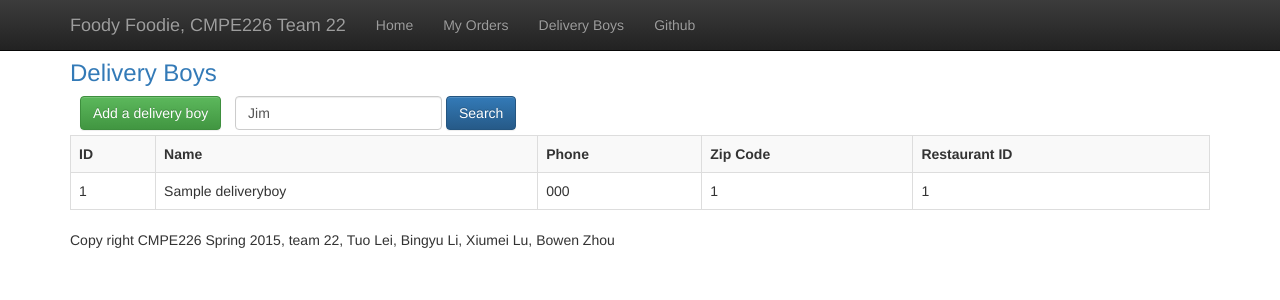
After one commit to Budweiser-CMPE207/FoodyFoodie, a PHP site: page /deliveryboys.php in a window 1280 px wide. The commit adds this page. Shown: the top 300 px of the page. Run offline with PHP 8.4, Linux system fonts and the light colour scheme; tables that the repository leaves empty hold one stand-in row (values such as "Sample post"); some libraries are stand-ins or nearby versions.

Commit message:
Delivery Boys

```diff
--- /dev/null
+++ b/foodie/deliveryboys.php
@@ -0,0 +1,74 @@
+<?php
+include 'head.php';
+?>
+<h3><a href="deliveryboys.php">Delivery Boys</a></h3>
+<button class="btn btn-success" style="margin-left: 10px" onclick="showDeliveryboysForm()">Add a delivery boy</button>
+
+<form action="" method="get" class="form-inline" style="display: inline-block;margin-left: 10px">
+    <input type="text" class="form-control" name="query" value="Jim">
+    <button type="submit" class="btn btn-primary">Search</button>
+</form>
+<div id="addDeliveryboy" style="margin: 10px; display: none">
+    <form action="deliveryboys_add.php" method="post" class="form" role="form" enctype="multipart/form-data">
+        <input type="hidden" name="user" value="Tuo Lei" />
+        <div class="form-group">
+            <label for="name">Delivery Boy Name</label>
+            <input type="text" class="form-control" id="name" name="name" placeholder="Your  Name">
+        </div>
+        <div class="form-group">
+            <label for="phone">Phone Number</label>
+            <input type="text" class="form-control" id="phone" name="phone" placeholder="Input your phone number here like 1234567890">
+        </div>
+        <div class="form-group">
+            <label for="zip_code">Zip Code</label>
+            <input type="text" class="form-control" id="zip_code" name="zip_code" placeholder="Input zip code of the area you deliver orders">
+        </div>
+        <div class="form-group">
+            <label for="address">Restaurant ID</label>
+            <input type="text" class="form-control" id="restaurant_id" name="restaurant_id" value=0>
+        </div>
+        <button type="submit" class="btn btn-default">Submit</button>
+    </form>
+</div>
+
+<?php
+include 'db.php';
+
+//connect to database
+$con = mysqli_connect($host, $username, $password, $database);
+if (mysqli_connect_errno()) {
+    echo "Failed to connect to MySQL DB: " . mysqli_connect_error();
+}
+
+if(isset($_GET["query"])){
+    $query = $_GET["query"];
+    $result = mysqli_query($con, "SELECT * FROM DeliveryBoys WHERE name LIKE '%$query%'
+      or zip_code LIKE '%$query%' or phone LIKE '%$query%' ORDER BY restaurant_id DESC");
+}
+else{
+    $result = mysqli_query($con, "SELECT * FROM DeliveryBoys ORDER BY restaurant_id DESC;");
+}
+
+
+echo "<table class='table table-striped table-bordered' style='margin-top: 5px'>
+      <tr>
+        <th>ID</th>
+        <th>Name</th>
+        <th>Phone</th>
+        <th>Zip Code</th>
+        <th>Restaurant ID</th>
+      </tr>";
+while ($row = mysqli_fetch_array($result)) {
+    echo "<tr>";
+    echo "<td>" . $row['delivery_boy_id'] . "</td><td>"
+        . $row['name'] . "</td><td>"
+        . $row['phone'] . "</td><td>"
+        . $row['zip_code'] . "</td><td>"
+        . $row['restaurant_id'] . "</td>";
+    echo "</tr>";
+}
+echo "</table>";
+
+mysqli_close($con);
+include "foot.php";
+?>
--- a/foodie/head.php
+++ b/foodie/head.php
@@ -26,6 +26,7 @@
           <ul class="nav navbar-nav">
             <li><a href="restaurants.php">Home</a></li>
             <li><a href="orders.php">My Orders</a></li>
+            <li><a href="deliveryboys.php">Delivery Boys</a></li>
             <li><a href="https://github.com/Budweiser-CMPE207/FoodyFoodie">Github</a></li>
           </ul>
         </div><!--/.nav-collapse -->
--- a/foodie/js/foodie.js
+++ b/foodie/js/foodie.js
@@ -79,3 +79,11 @@ var showCustomerForm = function(){
   var dom = document.getElementById("addCustomer");
   dom.style.display= (dom.style.display=="none"?"block":"none");
 }
+
+/**
+ * For deliveryboys.php
+ */
+var showDeliveryboysForm = function(){
+  var dom = document.getElementById("addDeliveryboy");
+  dom.style.display= (dom.style.display=="none"?"block":"none");
+}
```
Also changed, not shown: foodie/deliveryboys_add.php (added, +30 -0 lines).
